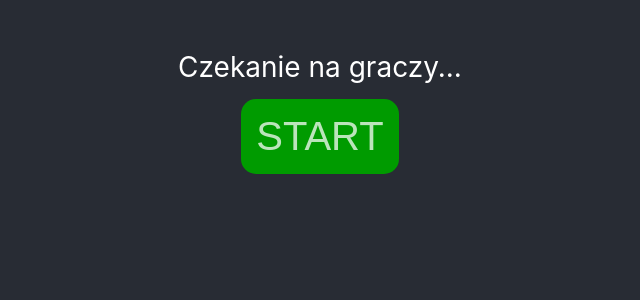
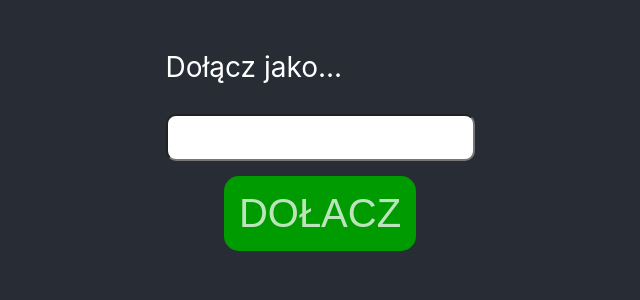
Before and after one commit to hetacode/fifalaki, a React (Create React App) app in the folder src/web/: page / in a window 1280 px wide. Shown: the top 300 px of the page, without its empty margins (320-960 px from the left). Built offline with nearby package versions, Linux system fonts and the light colour scheme.

Commit message:
added hook to send events to backend added special panel in player game page in order to join to the game with given player name

```diff
--- a/src/web/src/index.css
+++ b/src/web/src/index.css
@@ -96,3 +96,10 @@ button.new-game:active {
   padding: 10px;
   border-radius: 15px;
 }
+
+.join-input {
+  font-size: 20px;
+  border-radius: 10px;
+  padding: 10px 20px;
+  margin: 15px 0;
+}
--- a/src/web/src/pages/PlayerGamePage/player-game.page.tsx
+++ b/src/web/src/pages/PlayerGamePage/player-game.page.tsx
@@ -16,6 +16,8 @@ const PlayerGamePage = (props: Props) => {
     const summarySelector = useRecoilValue(gameSummarySelector)
 
     const [time, setTime] = useState(0);
+    const [joinMode, setJoinMode] = useState(true)
+    const [playername, setPlayername] = useState("")
 
     useEffect(() => {
         timer = setInterval(() => { updateTime() }, 1000)
@@ -36,6 +38,14 @@ const PlayerGamePage = (props: Props) => {
 
     function updateTime() {
         setTime(time => time + 1)
+    }
+
+    const join = () => {
+        return <div className="master-game">
+            <div className="word" style={{ paddingBottom: "15px" }}>Dołącz jako...</div>
+            <input type="text" className="join-input" value={playername} onChange={e => setPlayername(e.target.value)} />
+            <button className="new-game">DOŁACZ</button>
+        </div>
     }
 
     const waitingForPlayersState = () => {
@@ -91,7 +101,10 @@ const PlayerGamePage = (props: Props) => {
 
     return (
         <div>
-            {renderState()}
+            {joinMode
+                ? join()
+                : renderState()
+            }
         </div>
     )
 }
```
Also changed, not shown: src/web/src/hooks/api.hooks.ts (+8 -0 lines).
